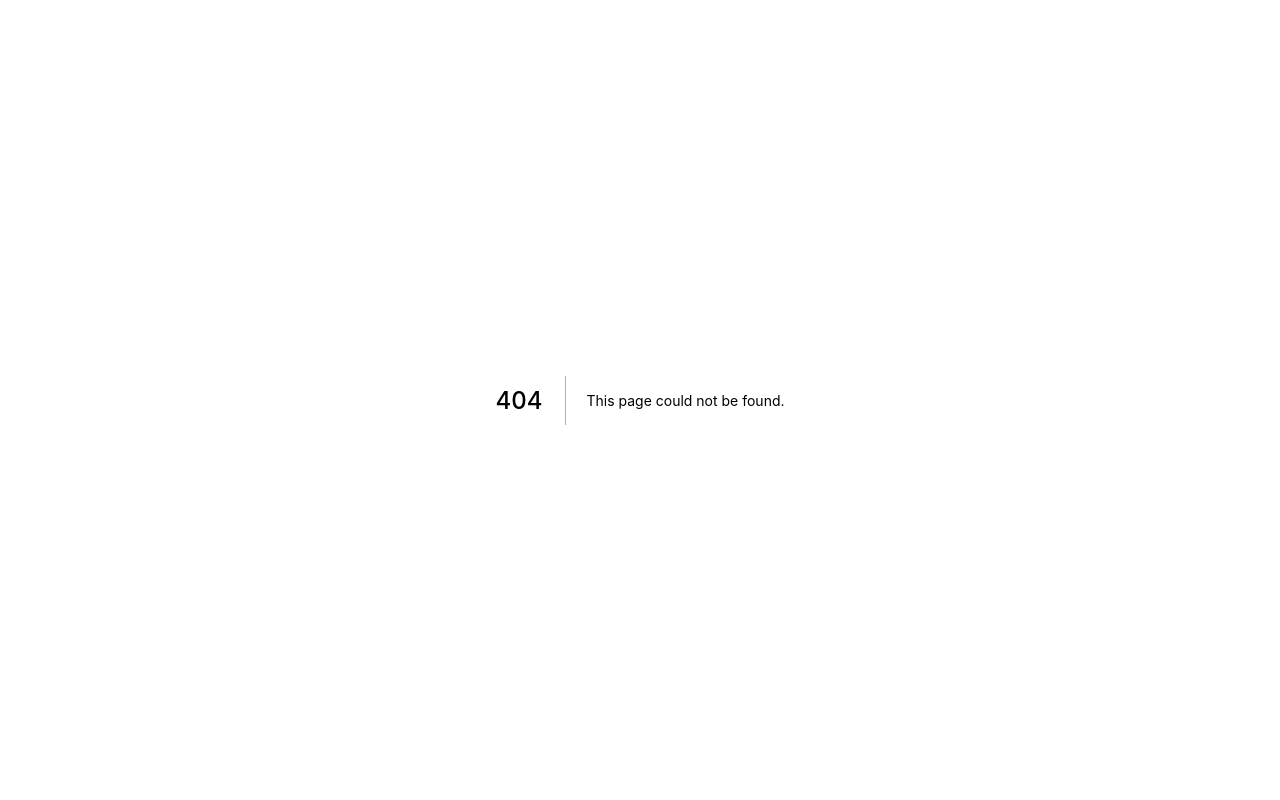
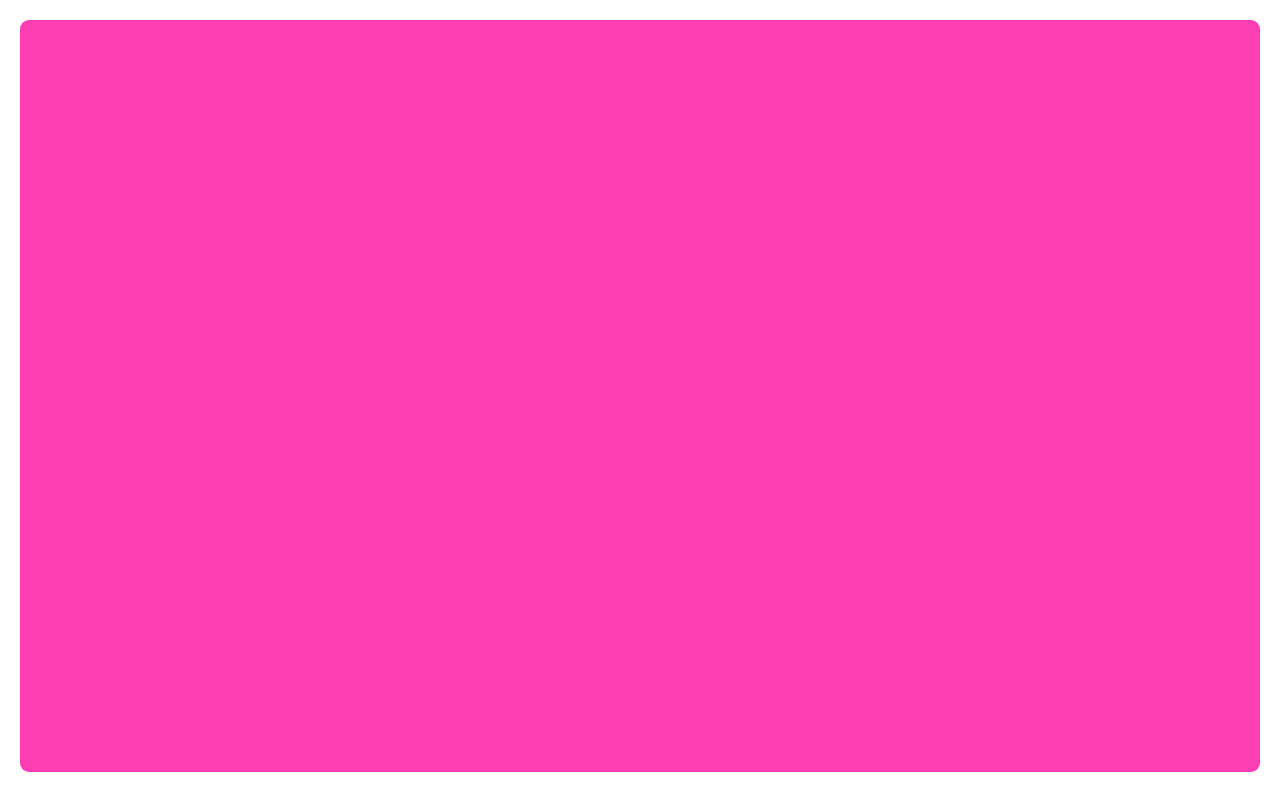
Before and after one commit to juanpa77/App-learning-kids, a Next.js app: page /chooseCorrectWord in a window 1280 px wide. Before the commit this address had no page. Built offline with nearby package versions, Linux system fonts and the light colour scheme.

Commit message:
Add new page with new mode Choose Correct word

```diff
--- /dev/null
+++ b/pages/chooseCorrectWord/index.tsx
@@ -0,0 +1,19 @@
+import AppLayout from '../../components/AppLayout'
+import MoleWord from '../../components/Word'
+import { WrapperWords } from '../learnToRead/styled'
+
+export default function index () {
+  const optionNumber = 4
+
+  return (
+    <AppLayout>
+      <WrapperWords>
+        {[...Array(optionNumber)].map((i) => {
+          return (
+            <MoleWord key={i} word={''} area={''} isOnScreen={false} />
+          )
+        })}
+      </WrapperWords>
+    </AppLayout>
+  )
+}
--- a/pages/index.tsx
+++ b/pages/index.tsx
@@ -11,8 +11,9 @@ export default function Home () {
             <meta name="description" content="Generated by create next app" />
             <link rel="icon" href="/favicon.ico" />
           </Head>
-            <MainMenuCard link={'./learnToRead'} imgUrl='/background.jpg' />
+          <MainMenuCard link={'./learnToRead'} imgUrl='/background.jpg' />
           <MainMenuCard link={'./addMoreVelocity'} />
+          <MainMenuCard link={'./chooseCorrectWord'} />
         </AppLayout>
     </div>
   )
```
